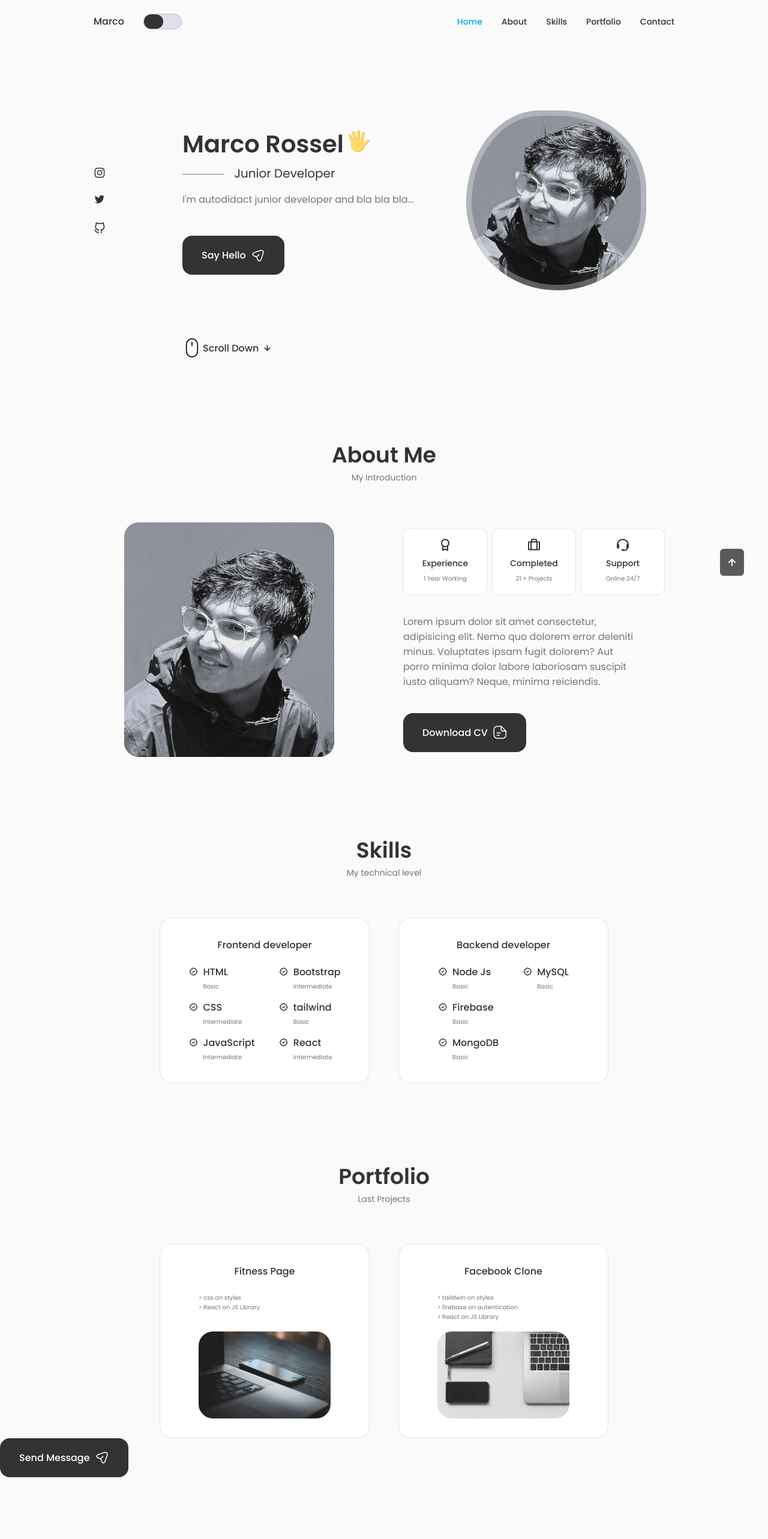
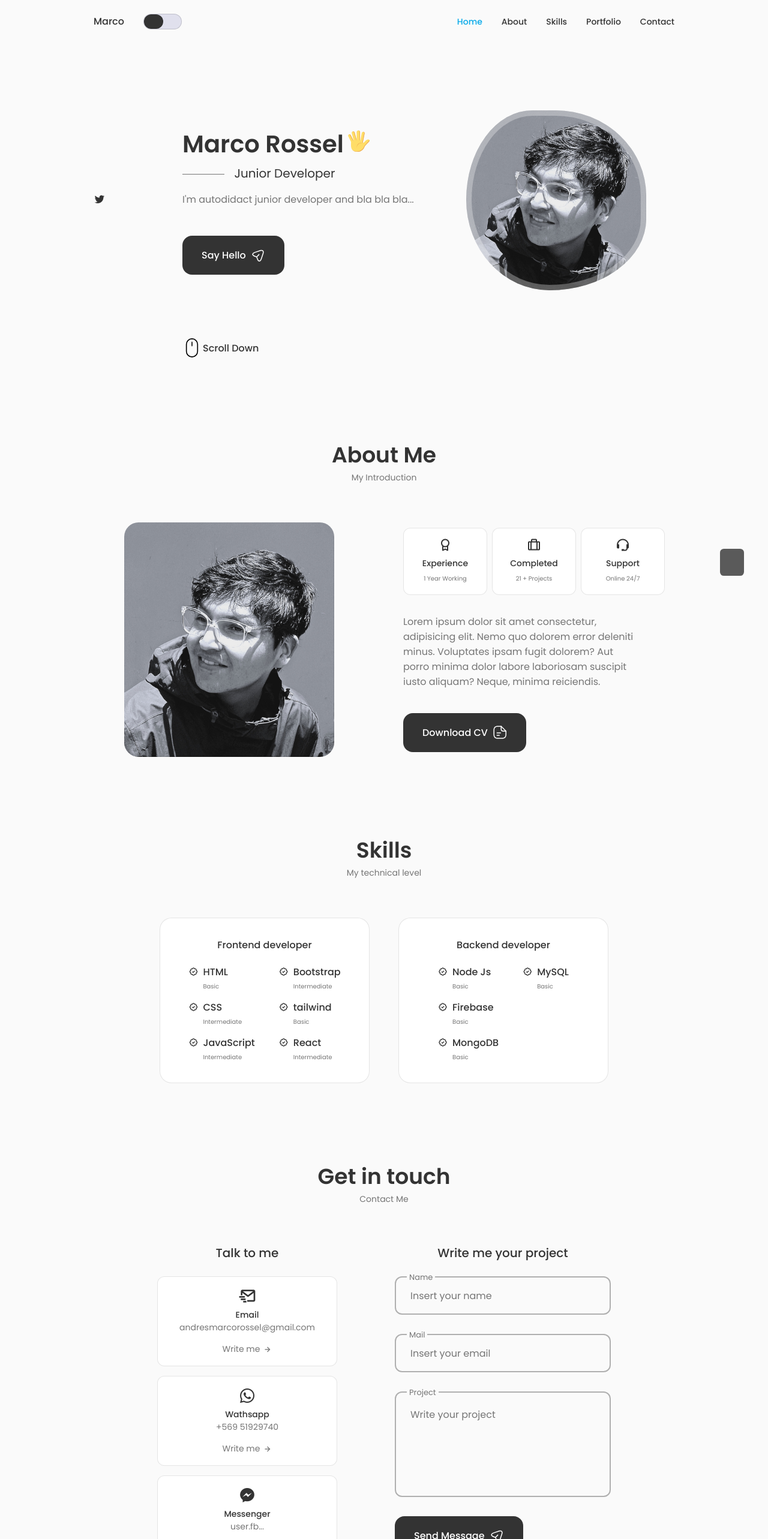
Before and after one commit to MarcoRosselDev/portafollio, a React (Create React App) app: page / in a window 1280 px wide. Shown: the top 2566 px of the page at 60% size. Built offline with nearby package versions, Linux system fonts and the light colour scheme.

Commit message:
localStorage 2

```diff
--- a/src/App.js
+++ b/src/App.js
@@ -7,6 +7,7 @@ import Home from "./components/home/Home";
 import Portfolio from "./components/portfolio/Portfolio";
 import ScrollUp from "./components/scrollup/ScrollUp";
 import Skills from "./components/skills/Skills";
+// import Header from "./components/header/Header";
 import "./components/header/header.css";
 
 function App() {
@@ -131,7 +132,7 @@ function App() {
         <Home mode={dark} />
         <About mode={dark} />
         <Skills mode={dark} />
-        <Portfolio mode={dark} />
+        {/* <Portfolio mode={dark} /> */}
         <Contact mode={dark} />
       </main>
 
--- a/src/components/header/header.css
+++ b/src/components/header/header.css
@@ -74,7 +74,14 @@
 /*=============== BREAKPOINTS ===============*/
 
 /* For medium devices */
+
 @media screen and (max-width: 768px) {
+  body {
+    margin: 0 0 var(--header-height) 0;
+  }
+  .section {
+    padding: 2rem 0 4rem;
+  }
   .header {
     top: initial;
     bottom: 0;
```
